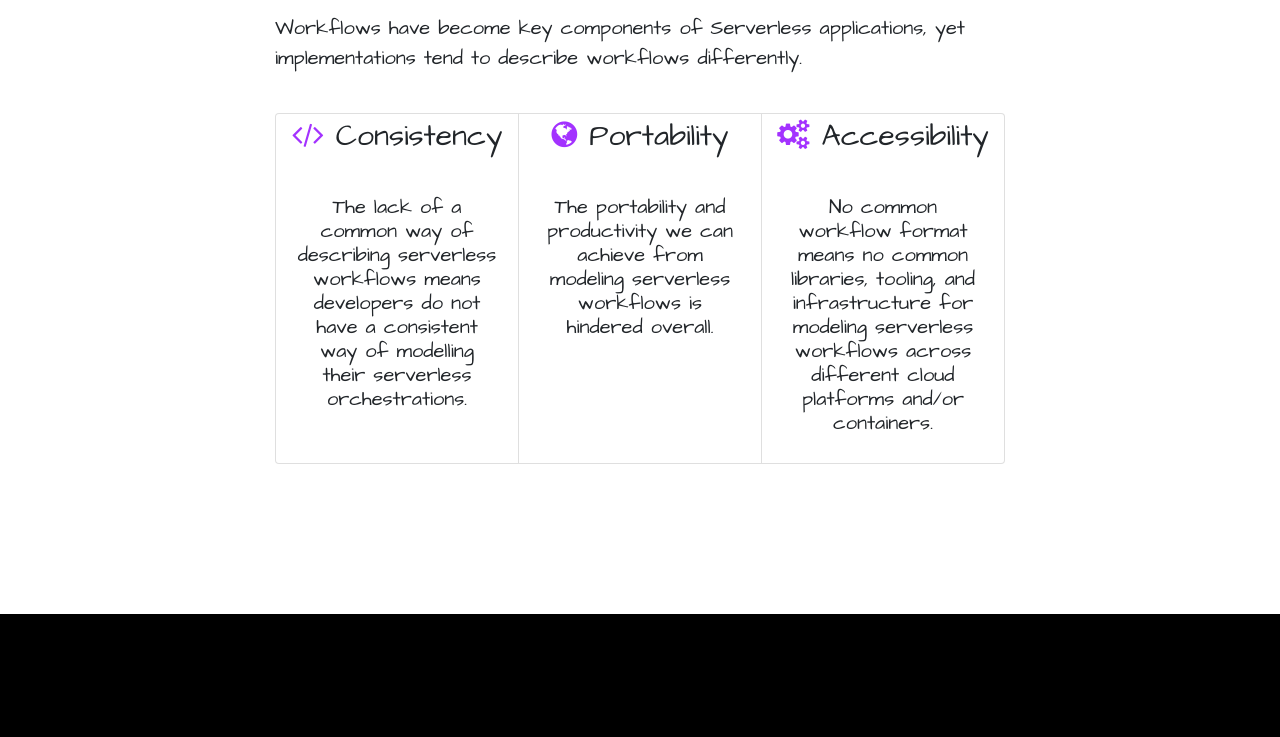
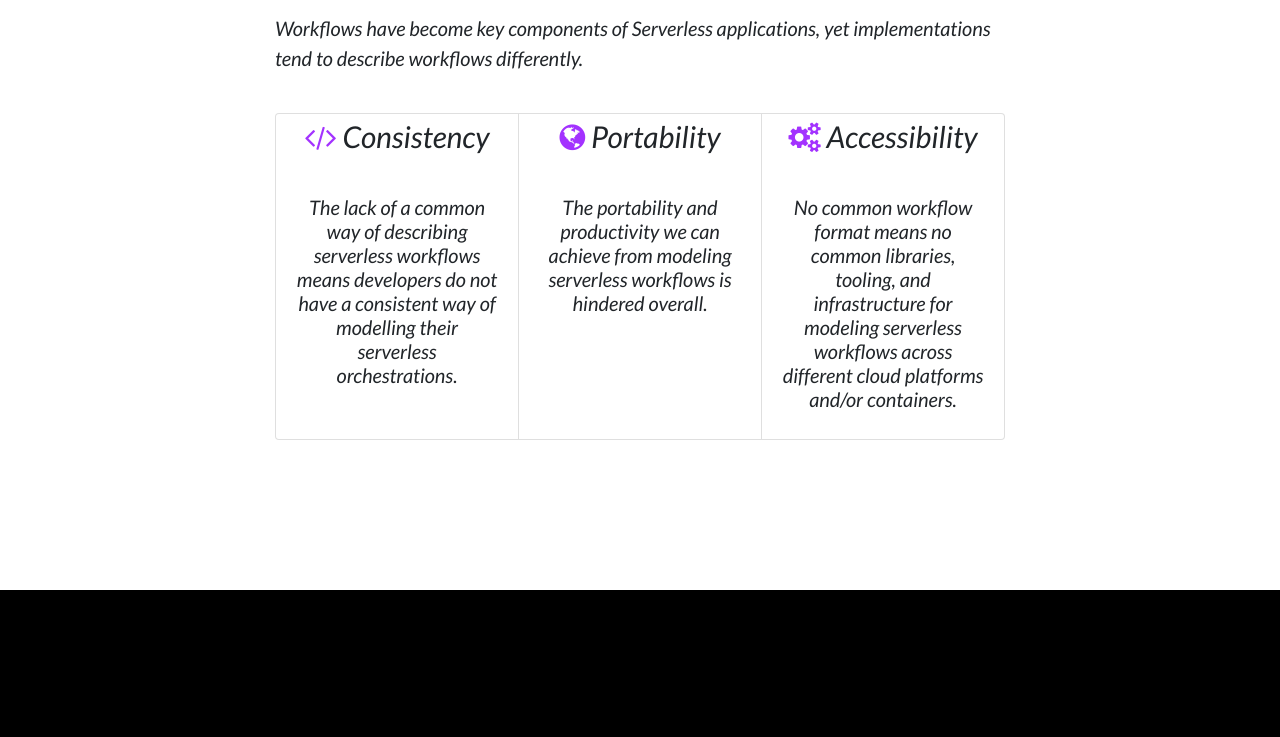
Before and after one commit to serverlessworkflow/specification, a plain HTML site: page docs/index.html in a window 1280 px wide. Shown: the part 726-1463 px from the top of the page. Drawn offline with nearby package versions, Linux system fonts and the light colour scheme.

Commit message:
changing website font

```diff
--- a/docs/css/sws.css
+++ b/docs/css/sws.css
@@ -1,5 +1,5 @@
 body {
-    font-family: 'Architects Daughter', cursive;
+    font-family: 'Lato', sans-serif;
 }
 header {
   padding: 156px 0 100px;
--- a/docs/index.html
+++ b/docs/index.html
@@ -6,7 +6,7 @@
     <meta name="viewport" content="width=device-width, initial-scale=1, shrink-to-fit=no">
     <link rel="stylesheet" href="https://maxcdn.bootstrapcdn.com/bootstrap/4.0.0/css/bootstrap.min.css">
     <link rel="stylesheet" href="css/sws.css">
-    <link href="https://fonts.googleapis.com/css2?family=Architects+Daughter&display=swap" rel="stylesheet">
+    <link href="https://fonts.googleapis.com/css2?family=Lato:ital,wght@1,400;1,700&display=swap" rel="stylesheet">
     <link rel="stylesheet" href="https://cdnjs.cloudflare.com/ajax/libs/font-awesome/4.7.0/css/font-awesome.min.css">
     <title>Serverless Workflow Specification</title>
 </head>
```
